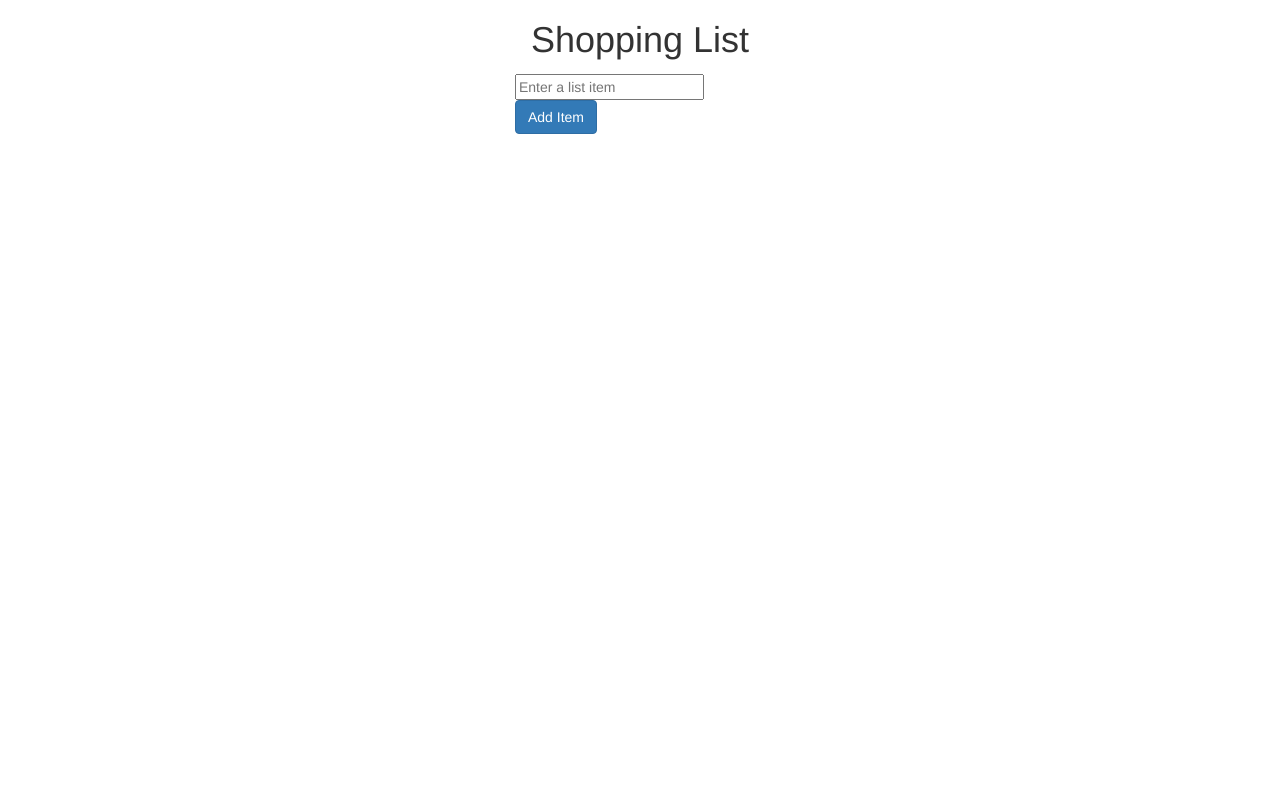
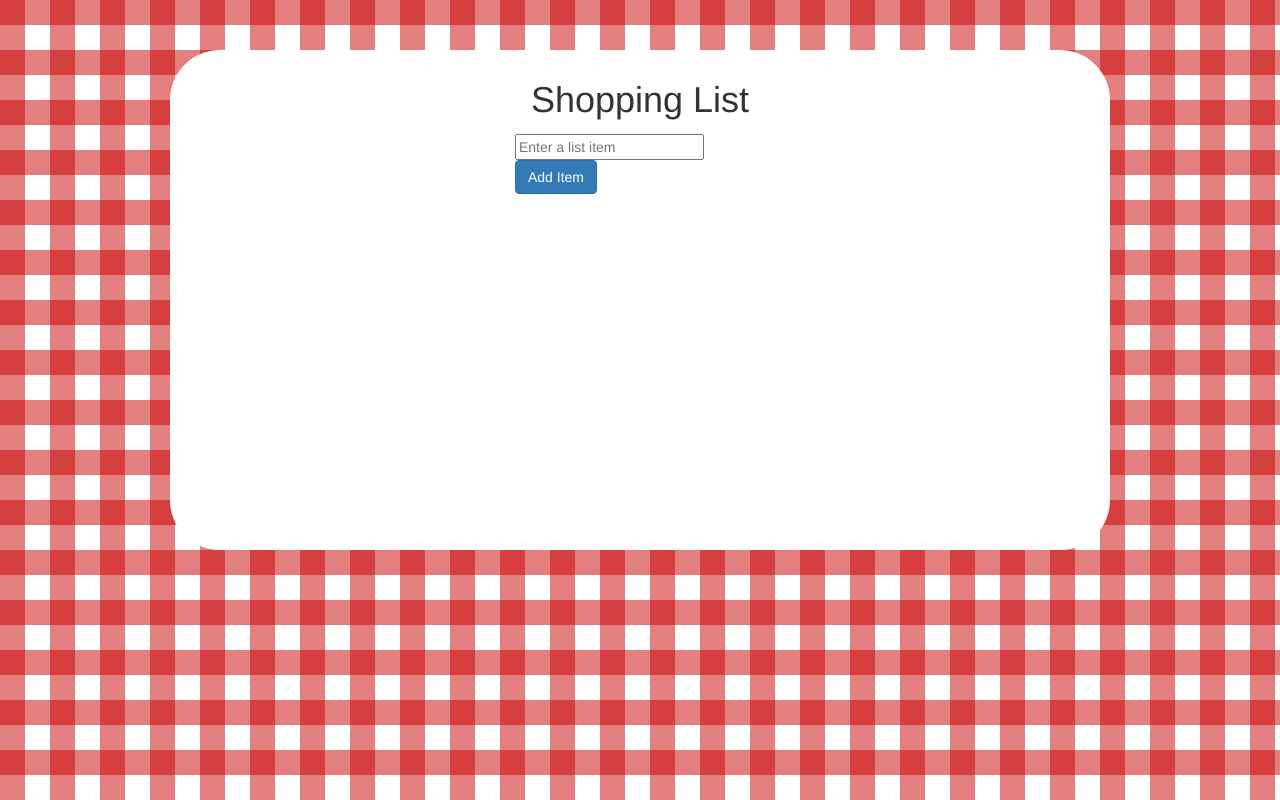
Before and after one commit to bcuz/shopping-list, a website: page index.html in a window 1280 px wide. Drawn offline with nearby package versions, Linux system fonts and the light colour scheme; files that its build step writes are made by us from their sources.

Commit message:
look nicer

```diff
--- a/style.scss
+++ b/style.scss
@@ -16,14 +16,28 @@
  * See notes below. ***
  */
 
+
  $light-grey: #bababa;
 
+ h1 {
+  padding-top: 30px;
+ }
+
+body {
+  background-color:white;
+background-image: linear-gradient(90deg, rgba(200,0,0,.5) 50%, transparent 50%),
+linear-gradient(rgba(200,0,0,.5) 50%, transparent 50%);
+background-size:50px 50px;
+}
  section {
+  margin-top: 50px;
   max-width: 940px;
   margin-left: auto;
   margin-right: auto;
   text-align: center;
-
+  height: 500px;
+  background-color: #fff;
+  border-radius: 50px;
  }
 
  label {
```
